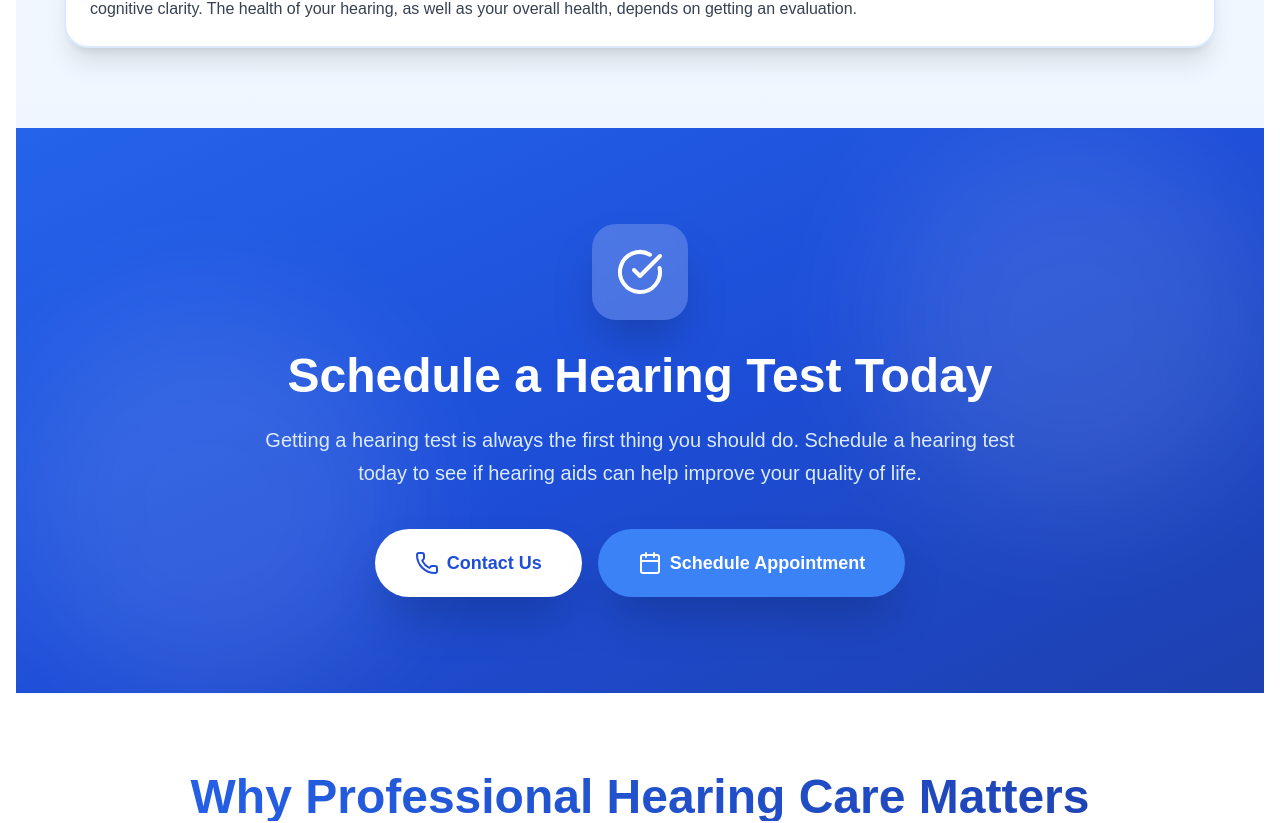
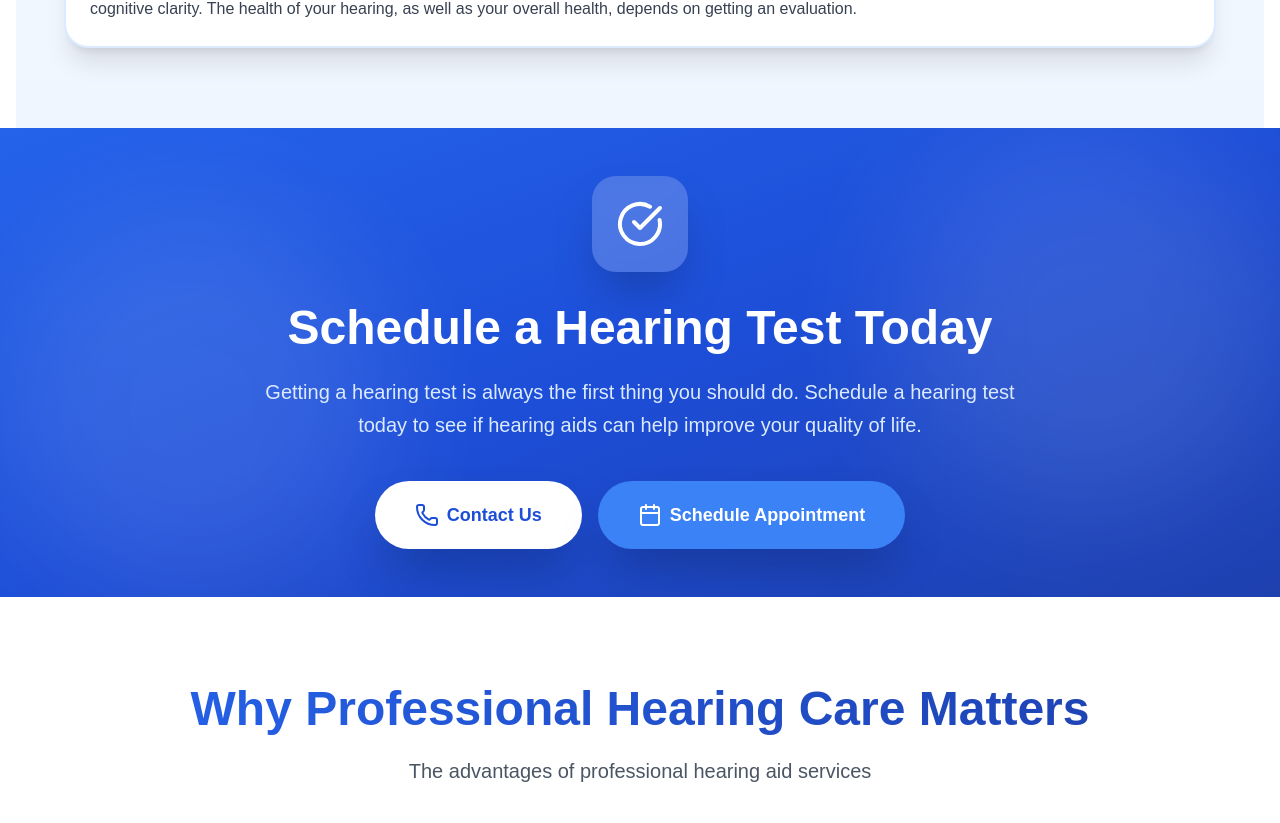
Before and after one commit to 1122Ahmad/hearing-clinic, a React (Vite) app: page /hearing-aids/otc in a window 1280 px wide. Shown: the part 2696-3519 px from the top of the page. Built offline with nearby package versions, Linux system fonts and the light colour scheme.

Commit message:
Text Clipping issue fixed.

```diff
--- a/src/pages/BestHearingAids.jsx
+++ b/src/pages/BestHearingAids.jsx
@@ -207,7 +207,7 @@ const BestHearingAids = () => {
       <section className="py-20 px-4 bg-white">
         <div className="max-w-6xl mx-auto">
           <div className="text-center mb-16" data-aos="fade-up">
-            <h2 className="text-4xl md:text-5xl font-bold bg-gradient-to-r from-blue-600 to-blue-800 bg-clip-text text-transparent mb-4">
+            <h2 className="block overflow-visible py-2 text-4xl md:text-5xl font-bold bg-gradient-to-r from-blue-600 to-blue-800 bg-clip-text text-transparent mb-4">
               Types of Hearing Aids
             </h2>
             <p className="text-xl text-gray-600 max-w-2xl mx-auto">
--- a/src/pages/HearingAidBrands.jsx
+++ b/src/pages/HearingAidBrands.jsx
@@ -224,7 +224,7 @@ const HearingAidBrands = () => {
       <section className="py-20 px-4 bg-gradient-to-b from-white to-blue-50">
         <div className="max-w-6xl mx-auto">
           <div className="text-center mb-16" data-aos="fade-up">
-            <h2 className="text-4xl md:text-5xl font-bold bg-gradient-to-r from-blue-600 to-blue-800 bg-clip-text text-transparent mb-4">
+            <h2 className="block overflow-visible py-2 text-4xl md:text-5xl font-bold bg-gradient-to-r from-blue-600 to-blue-800 bg-clip-text text-transparent mb-4">
               Why Choose Our Hearing Aid Services?
             </h2>
             <p className="text-xl text-gray-600 max-w-2xl mx-auto">
--- a/src/pages/HearingAidFAQ.jsx
+++ b/src/pages/HearingAidFAQ.jsx
@@ -276,7 +276,9 @@ const HearingAidFAQ = () => {
       <section className="py-20 px-4 bg-gradient-to-b from-white to-blue-50">
         <div className="max-w-6xl mx-auto">
           <div className="text-center mb-16" data-aos="fade-up">
-            <h2 className="text-4xl md:text-5xl font-bold bg-gradient-to-r from-blue-600 to-blue-800 bg-clip-text text-transparent mb-4">
+            <h2
+              className="block overflow-visible py-2 text-4xl md:text-5xl font-bold bg-gradient-to-r from-blue-600 to-blue-800 bg-clip-text text-transparent mb-4 leading-tight"
+            >
               Hearing Aid Impact by the Numbers
             </h2>
             <p className="text-xl text-gray-600 max-w-2xl mx-auto">
@@ -295,7 +297,7 @@ const HearingAidFAQ = () => {
       <section className="py-20 px-4 bg-white">
         <div className="max-w-6xl mx-auto">
           <div className="text-center mb-16" data-aos="fade-up">
-            <h2 className="text-4xl md:text-5xl font-bold bg-gradient-to-r from-blue-600 to-blue-800 bg-clip-text text-transparent mb-4">
+            <h2 className="block overflow-visible py-3 text-4xl md:text-5xl font-bold bg-gradient-to-r from-blue-600 to-blue-800 bg-clip-text text-transparent mb-4">
               Quick Hearing Aid Tips
             </h2>
             <p className="text-xl text-gray-600 max-w-2xl mx-auto">
@@ -314,7 +316,7 @@ const HearingAidFAQ = () => {
       <section className="py-20 px-4 bg-gradient-to-b from-blue-50 to-white">
         <div className="max-w-4xl mx-auto">
           <div className="text-center mb-12" data-aos="fade-up">
-            <h2 className="text-4xl md:text-5xl font-bold bg-gradient-to-r from-blue-600 to-blue-800 bg-clip-text text-transparent mb-4">
+            <h2 className="block overflow-visible py-2 text-4xl md:text-5xl font-bold bg-gradient-to-r from-blue-600 to-blue-800 bg-clip-text text-transparent mb-4">
               Frequently Asked Questions
             </h2>
             <p className="text-xl text-gray-600 max-w-2xl mx-auto">
--- a/src/pages/OTCHearingAids.jsx
+++ b/src/pages/OTCHearingAids.jsx
@@ -201,13 +201,23 @@ const OTCHearingAids = () => {
       </section>
 
       {/* CTA Section */}
-      <section className="relative py-24 px-4 bg-gradient-to-br from-blue-600 via-blue-700 to-blue-800 text-white overflow-hidden">
+     <section
+      className="relative py-12 bg-gradient-to-br from-blue-600 via-blue-700 to-blue-800 text-white overflow-hidden w-screen max-w-[100vw] -mx-[calc(50vw-50%)]"
+      style={{
+        left: "50%",
+        right: "50%",
+        marginLeft: "-50vw",
+        marginRight: "-50vw",
+        width: "100vw",
+        position: "relative",
+      }}
+    >
         <div className="absolute inset-0 overflow-hidden">
           <div className="absolute top-0 right-0 w-96 h-96 bg-white/10 rounded-full blur-3xl"></div>
           <div className="absolute bottom-0 left-0 w-96 h-96 bg-white/10 rounded-full blur-3xl"></div>
         </div>
 
-        <div className="relative max-w-4xl mx-auto text-center" data-aos="zoom-in">
+        <div className="relative w-full max-w-4xl mx-auto px-4 text-center" data-aos="zoom-in">
           <div className="inline-flex items-center justify-center w-24 h-24 bg-white/20 backdrop-blur-sm rounded-3xl mb-8 shadow-2xl">
             <CheckCircle className="w-12 h-12 text-white" />
           </div>
@@ -240,7 +250,7 @@ const OTCHearingAids = () => {
       <section className="py-20 px-4 bg-white">
         <div className="max-w-6xl mx-auto">
           <div className="text-center mb-16" data-aos="fade-up">
-            <h2 className="text-4xl md:text-5xl font-bold bg-gradient-to-r from-blue-600 to-blue-800 bg-clip-text text-transparent mb-4">
+            <h2 className="block overflow-visible py-2 text-4xl md:text-5xl font-bold bg-gradient-to-r from-blue-600 to-blue-800 bg-clip-text text-transparent mb-4">
               Why Professional Hearing Care Matters
             </h2>
             <p className="text-xl text-gray-600 max-w-2xl mx-auto">
```
